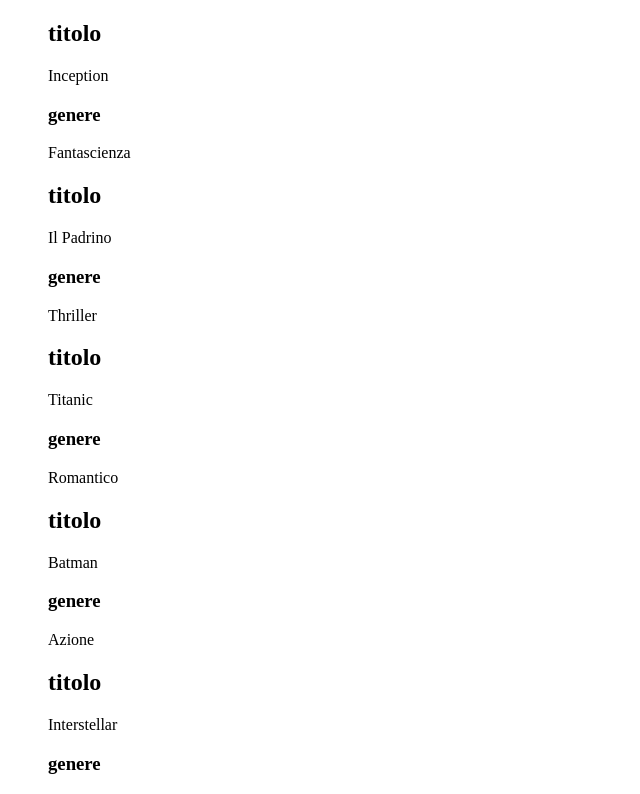
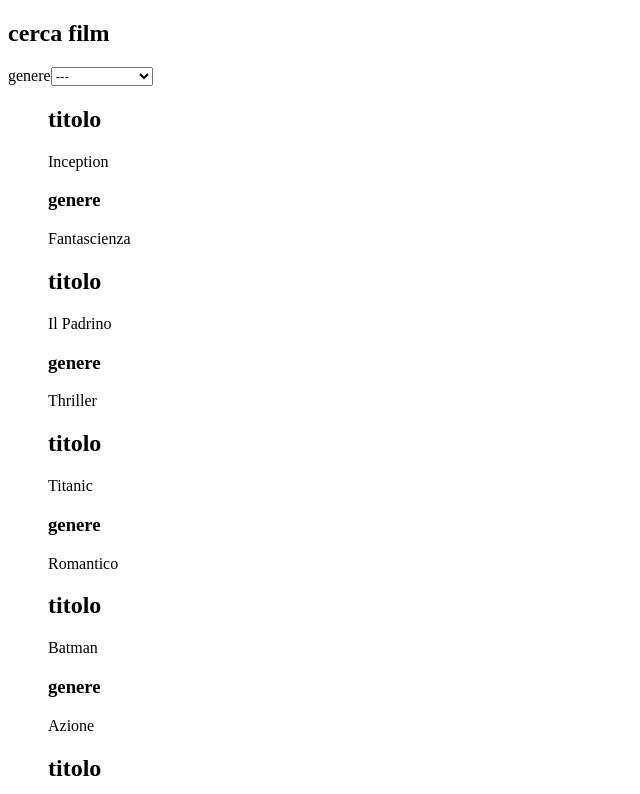
Before and after one commit to BassaniDavid/react-movie-filter, a React (Vite) app: page / in a window 1280 px wide. Shown: the top 794 px of the page, without its empty margins (0-640 px from the left). Built offline with nearby package versions, Linux system fonts and the light colour scheme.

Commit message:
feat: added selection html

```diff
--- a/src/App.jsx
+++ b/src/App.jsx
@@ -13,6 +13,17 @@
 
   return (
     <>
+      <section>
+        <h2>cerca film</h2>
+        <label >genere</label>
+        <select>
+          <option value="">---</option>
+          <option>Fantascienza</option>
+          <option>Thriller</option>
+          <option>Romantico</option>
+          <option>Azione</option>
+        </select>
+      </section>
       <ul>
         {dataMovie.map((movie, index) =>
           <div key={index}>
```
